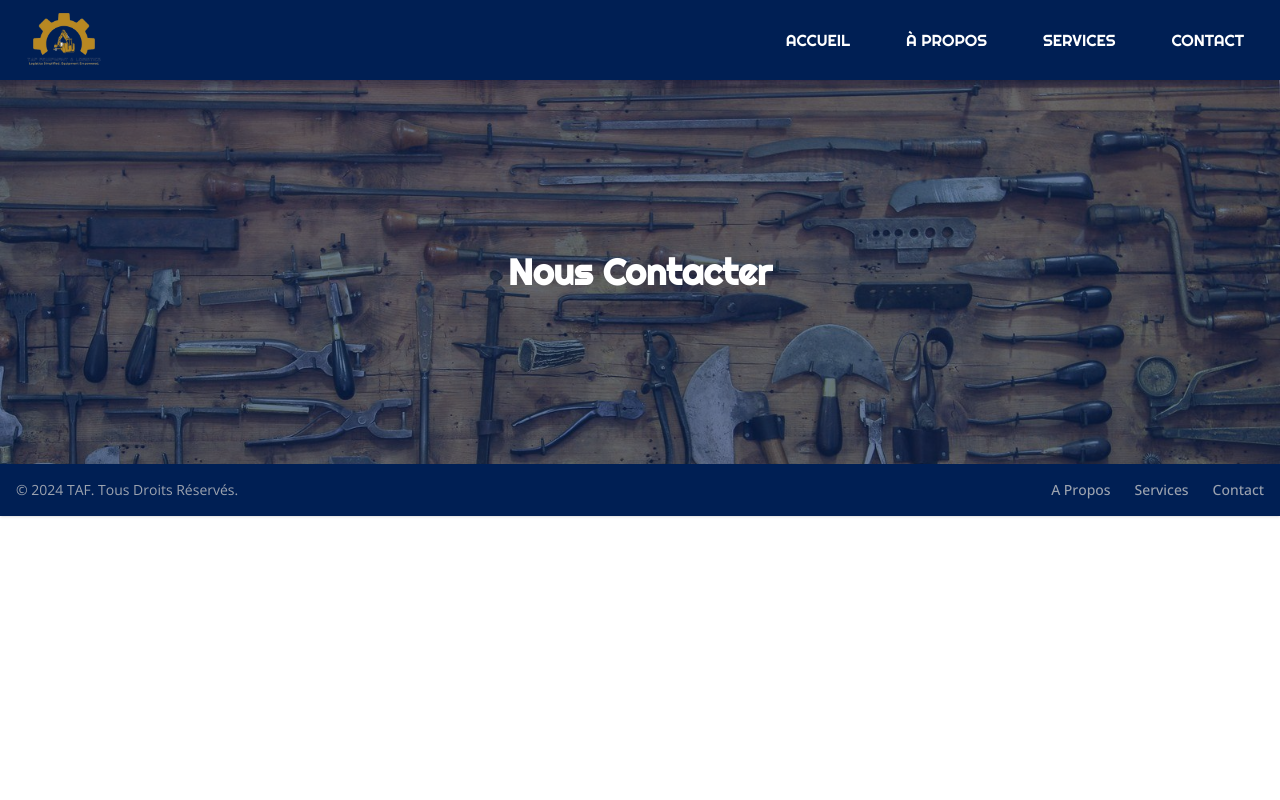
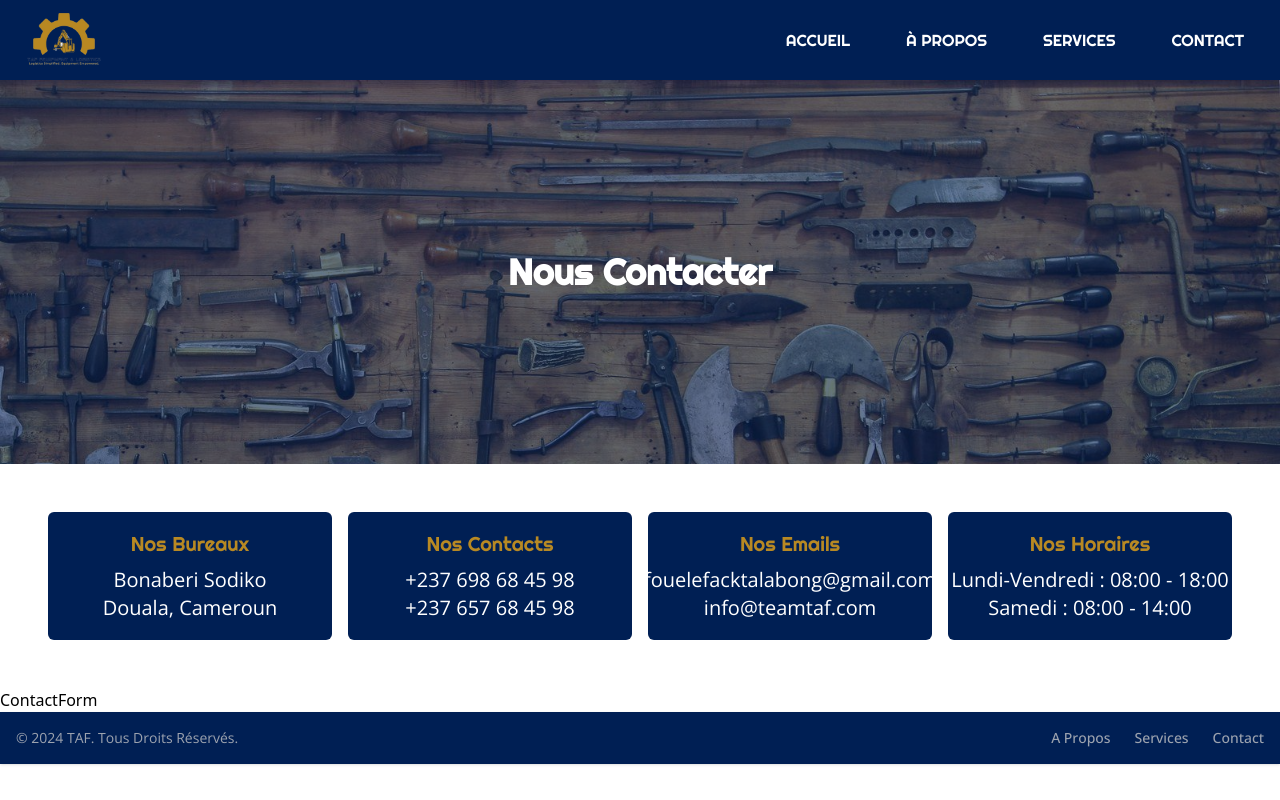
Before and after one commit to tonybnya/website, a React (Vite) app: page /contact in a window 1280 px wide. Built offline with nearby package versions, Linux system fonts and the light colour scheme.

Commit message:
feat: add ContactData component to Contact page

```diff
--- /dev/null
+++ b/src/components/ContactData.jsx
@@ -0,0 +1,34 @@
+import React from "react";
+
+const ContactData = () => {
+  return (
+    <div className="flex flex-row text-white gap-4 mx-auto text-center p-12 text-xl max-sm:flex-col max-sm:items-center">
+      <div className="h-32 w-6 flex flex-col items-center justify-center rounded-md bg-penn-blue basis-1/4 max-sm:w-80 max-sm:py-4">
+        <h3 className="font-righteous text-dark-goldenrod mb-2">Nos Bureaux</h3>
+        <span className="font-opensans">Bonaberi Sodiko</span>
+        <span className="font-opensans">Douala, Cameroun</span>
+      </div>
+      <div className="h-32 w-6 flex flex-col items-center justify-center rounded-md bg-penn-blue basis-1/4 max-sm:w-80 max-sm:py-4">
+        <h3 className="font-righteous text-dark-goldenrod mb-2">
+          Nos Contacts
+        </h3>
+        <span className="font-opensans">+237 698 68 45 98</span>
+        <span className="font-opensans">+237 657 68 45 98</span>
+      </div>
+      <div className="h-32 w-6 flex flex-col items-center justify-center rounded-md bg-penn-blue basis-1/4 max-sm:w-80 max-sm:py-4">
+        <h3 className="font-righteous text-dark-goldenrod mb-2">Nos Emails</h3>
+        <span className="font-opensans">fouelefacktalabong@gmail.com</span>
+        <span className="font-opensans">info@teamtaf.com</span>
+      </div>
+      <div className="h-32 w-6 flex flex-col items-center justify-center rounded-md bg-penn-blue basis-1/4 max-sm:w-80 max-sm:py-4">
+        <h3 className="font-righteous text-dark-goldenrod mb-2">
+          Nos Horaires
+        </h3>
+        <span className="font-opensans">Lundi-Vendredi : 08:00 - 18:00</span>
+        <span className="font-opensans">Samedi : 08:00 - 14:00</span>
+      </div>
+    </div>
+  );
+};
+
+export default ContactData;
--- /dev/null
+++ b/src/components/ContactForm.jsx
@@ -0,0 +1,7 @@
+import React from "react";
+
+const ContactForm = () => {
+  return <div>ContactForm</div>;
+};
+
+export default ContactForm;
--- a/src/components/NousChoisir.jsx
+++ b/src/components/NousChoisir.jsx
@@ -13,7 +13,7 @@ const NousChoisir = () => {
         <img
           src={woman}
           alt="delivery woman"
-          className="w-1/2 border-4 border-dark-goldenrod max-sm:w-full max-sm:mb-6 drop-shadow-2xl"
+          className="w-1/2 border-4 rounded-md border-dark-goldenrod max-sm:w-full max-sm:mb-6 drop-shadow-2xl"
         />
         <div className="flex flex-col">
           {choix.map((item, index) => (
--- a/src/pages/Contact.jsx
+++ b/src/pages/Contact.jsx
@@ -1,11 +1,15 @@
 import React from "react";
 import CommonHeroSection from "../components/CommonHeroSection";
 import bgContact from "/assets/img/contact-home.jpg";
+import ContactData from "../components/ContactData";
+import ContactForm from "../components/ContactForm";
 
 const Contact = () => {
   return (
     <>
       <CommonHeroSection title="Nous Contacter" imgUrl={bgContact} />
+      <ContactData />
+      <ContactForm />
     </>
   );
 };
```
